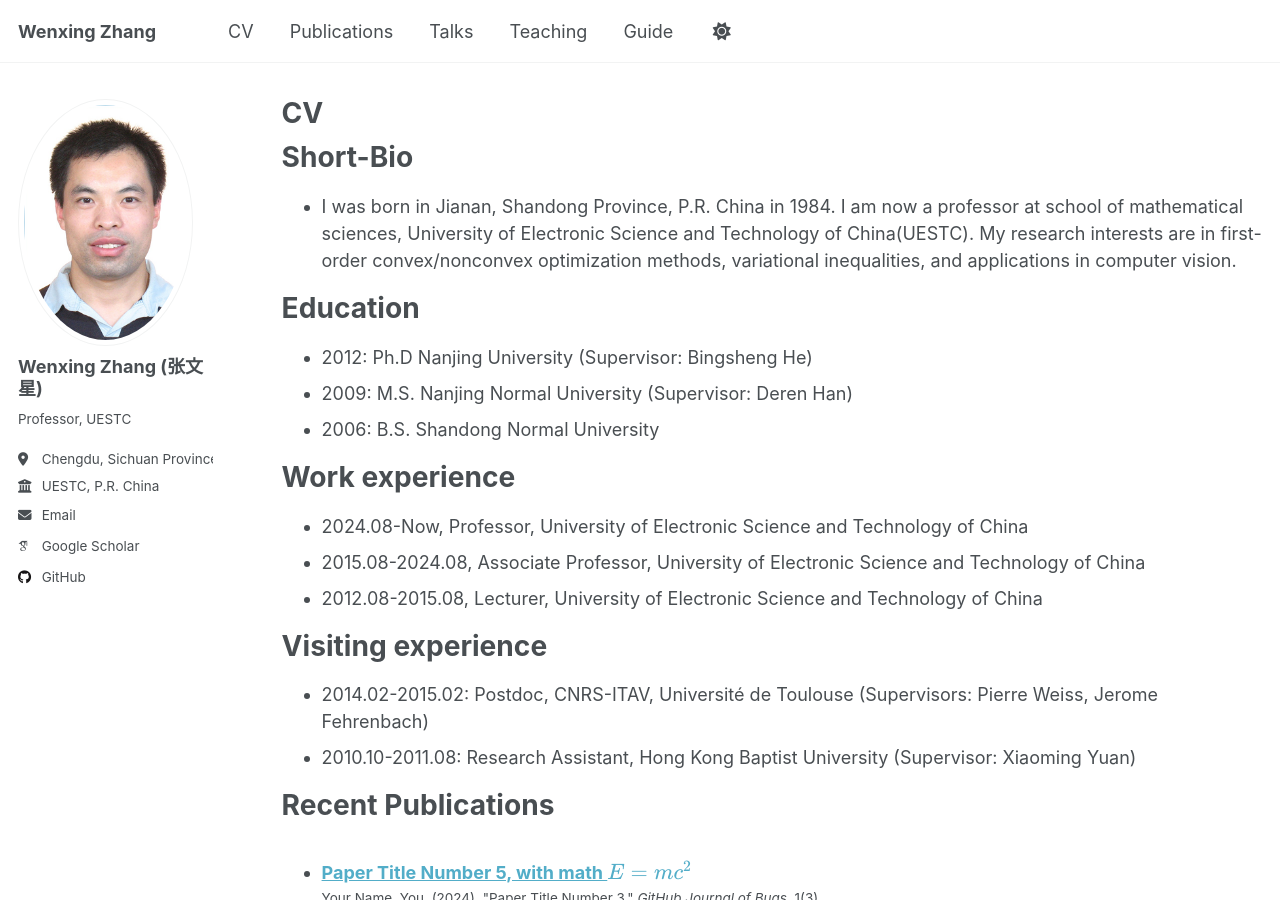
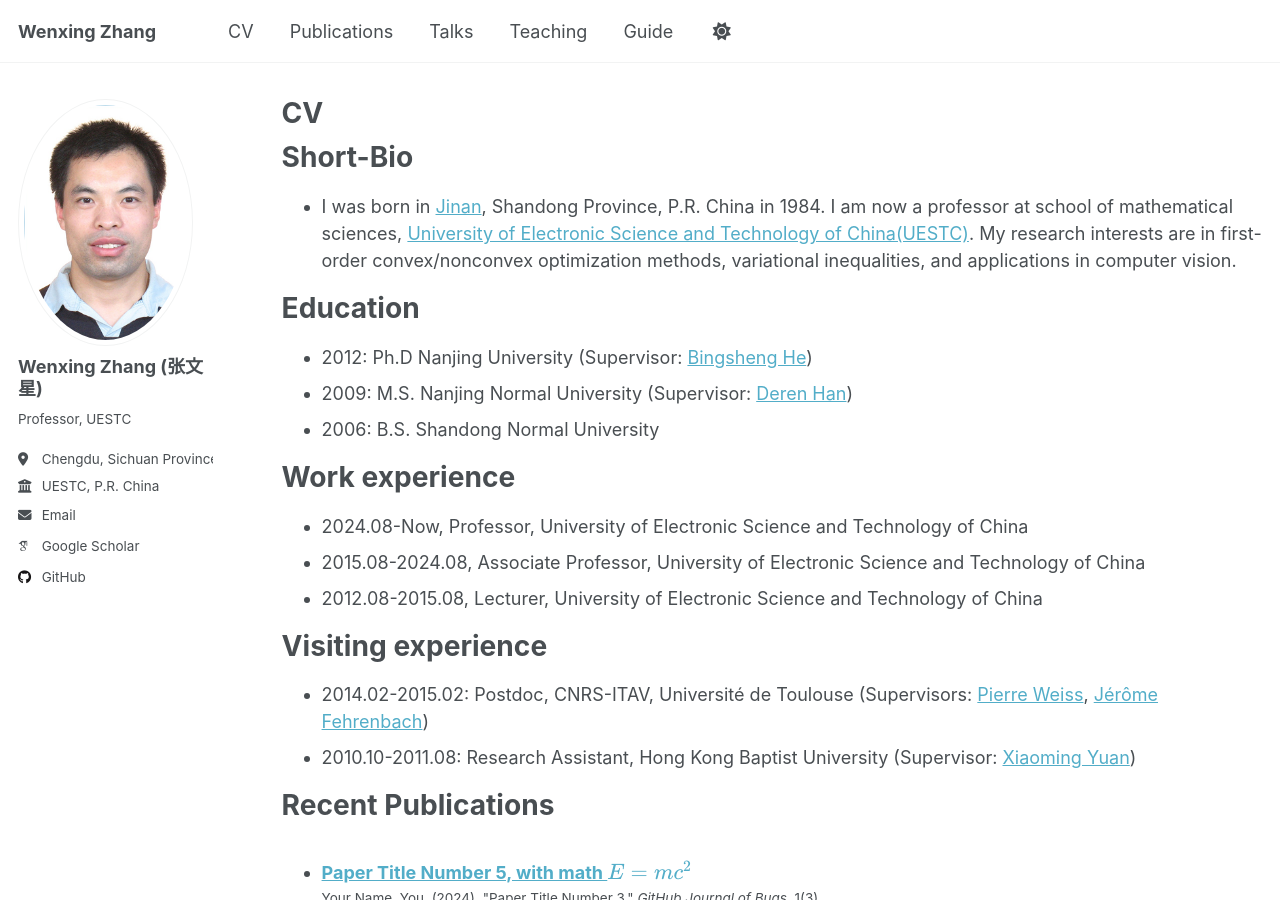
Before and after one commit to WenxingZhang/WenxingZhang.github.io, a Jekyll site: the page built from _pages/cv.md, in a window 1280 px wide and 900 px high. Built offline with Jekyll 4.4.1, drawn with Linux system fonts in a browser that asks for light colours; some web fonts are replaced; a script that is not in the unit is left out.

Commit message:
Update cv.md

```diff
--- a/_pages/cv.md
+++ b/_pages/cv.md
@@ -11,13 +11,13 @@ redirect_from:
 
 Short-Bio
 ======
-* I was born in Jianan, Shandong Province, P.R. China in 1984. I am now a professor at school of mathematical sciences, University of Electronic Science and Technology of China(UESTC).
+* I was born in [Jinan](https://www.chinadiscovery.com/shandong/jinan.html), Shandong Province, P.R. China in 1984. I am now a professor at school of mathematical sciences, [University of Electronic Science and Technology of China(UESTC)](https://www.uestc.edu.cn/).
 My research interests are in first-order convex/nonconvex optimization methods, variational inequalities, and applications in computer vision.
 
 Education
 ======
-* 2012: Ph.D  Nanjing University (Supervisor: Bingsheng He)
-* 2009: M.S.  Nanjing Normal University (Supervisor: Deren Han)
+* 2012: Ph.D  Nanjing University (Supervisor: [Bingsheng He](http://maths.nju.edu.cn/~hebma/))
+* 2009: M.S.  Nanjing Normal University (Supervisor: [Deren Han](https://shi.buaa.edu.cn/handeren/zh_CN/index.htm))
 * 2006: B.S.   Shandong Normal University
 
 Work experience
@@ -28,8 +28,8 @@ Work experience
 
 Visiting experience
 ======
-* 2014.02-2015.02: Postdoc, CNRS-ITAV, Université de Toulouse (Supervisors: Pierre Weiss, Jerome Fehrenbach)
-* 2010.10-2011.08: Research Assistant, Hong Kong Baptist University (Supervisor: Xiaoming Yuan)
+* 2014.02-2015.02: Postdoc, CNRS-ITAV, Université de Toulouse (Supervisors: [Pierre Weiss](https://www.math.univ-toulouse.fr/~weiss/), [Jérôme Fehrenbach](https://perso.math.univ-toulouse.fr/fehren/))
+* 2010.10-2011.08: Research Assistant, Hong Kong Baptist University (Supervisor: [Xiaoming Yuan](https://hkumath.hku.hk/~xmyuan/))
 
 Recent Publications
 ======
```
